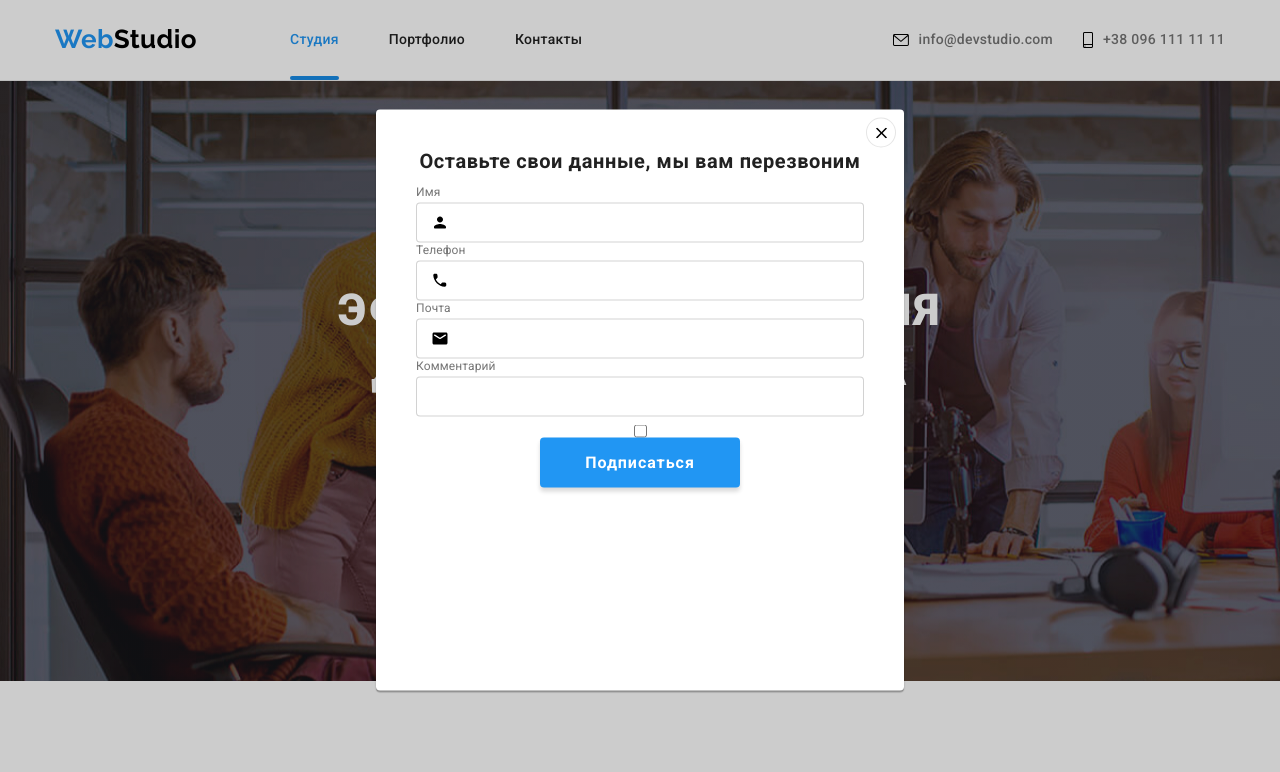
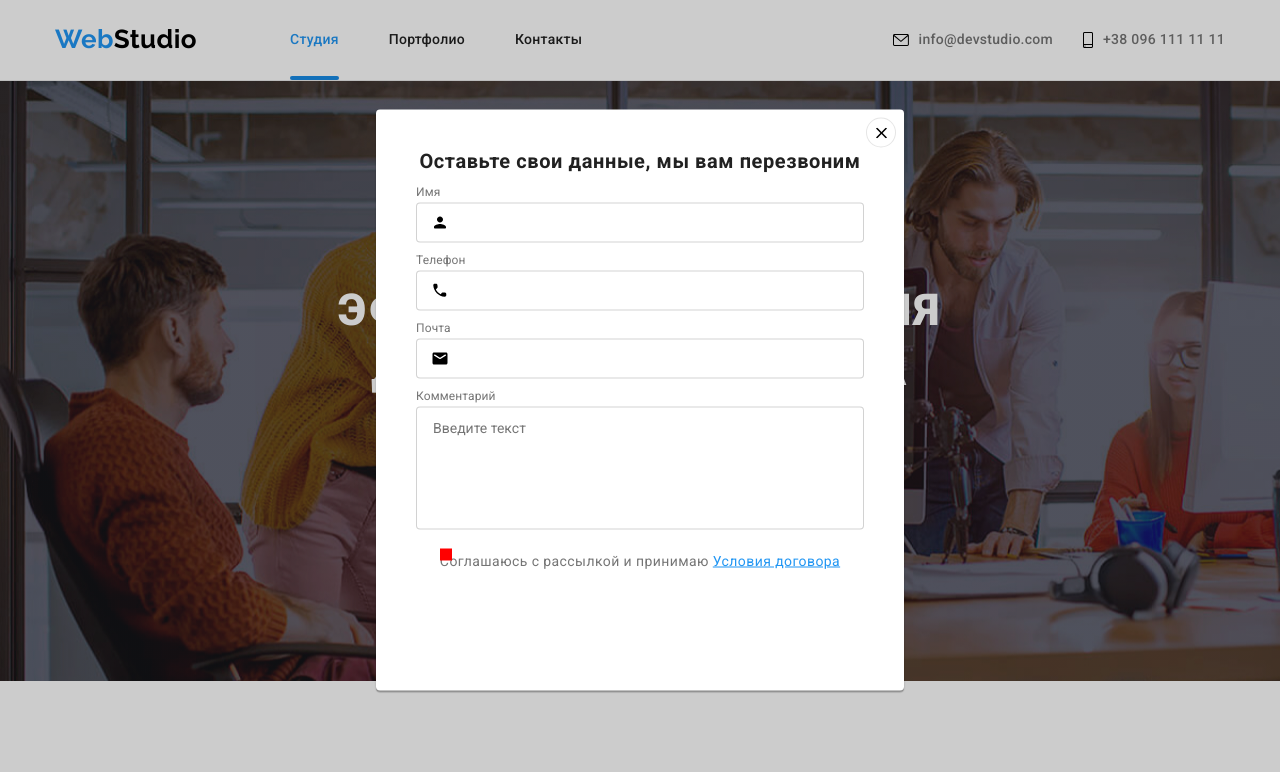
Before and after one commit to Mark-Y-GIT/goit-markup-hw-06, a plain HTML site: page index.html in a window 1280 px wide. Shown: the top 772 px of the page. Drawn offline with nearby package versions, Linux system fonts and the light colour scheme.

Commit message:
поправить чекбокс

```diff
--- a/css/styles.css
+++ b/css/styles.css
@@ -879,6 +879,17 @@ header .logo {
 
 .form-input {
   position: relative;
+  width: 100%;
+  transition: fill 250ms cubic-bezier(0.4, 0, 0.2, 1);
+}
+
+.form-input {
+  margin-bottom: 10px;
+}
+.form-input.text-area {
+  margin-bottom: 0px;
+  height: 122px;
+  margin-bottom: 20px;
 }
 
 .form-input .icon {
@@ -891,15 +902,77 @@ header .logo {
 
 textarea {
   resize: none;
+  padding: 12px 16px;
 }
 
 .modal-input {
   position: relative;
-
-  width: 448px;
+  width: 100%;
   height: 40px;
   border: 1px solid rgba(33, 33, 33, 0.2);
 
   border-radius: 4px;
   padding-left: 42px;
+  transition: fill 250ms cubic-bezier(0.4, 0, 0.2, 1),
+    border-color 250ms cubic-bezier(0.4, 0, 0.2, 1);
 }
+
+.modal-input:hover,
+.modal-input:focus,
+.modal-textarea:focus,
+.modal-textarea:hover,
+.form-input:hover,
+.form-input:focus {
+  fill: var(--accent-color);
+  border-color: var(--accent-color);
+  outline-color: var(--accent-color);
+}
+
+.form-input:focus-within {
+  fill: var(--accent-color);
+}
+
+.modal-textarea {
+  width: 100%;
+
+  border: 1px solid rgba(33, 33, 33, 0.2);
+  box-sizing: border-box;
+  border-radius: 4px;
+
+  transition: fill 250ms cubic-bezier(0.4, 0, 0.2, 1),
+    border-color 250ms cubic-bezier(0.4, 0, 0.2, 1);
+}
+
+.checkbox-wrap {
+  position: relative;
+  font-size: 14px;
+  line-height: 24px;
+  /* identical to box height, or 171% */
+  letter-spacing: 0.03em;
+  color: #757575;
+}
+
+.checkbox-wrap .link {
+  font-size: 14px;
+  line-height: 1.7;
+  /* identical to box height, or 171% */
+  letter-spacing: 0.03em;
+  text-decoration-line: underline;
+  color: var(--accent-color);
+}
+.conditions-checkbox {
+  position: absolute;
+  top: 0;
+  left: 0;
+  -webkit-appearance: none;
+  -moz-appearance: none;
+  appearance: none;
+}
+
+.check-icon {
+  position: absolute;
+  width: 12px;
+  height: 12px;
+  background-color: red;
+  margin-right: 7px;
+}
--- a/index.html
+++ b/index.html
@@ -661,19 +661,29 @@
 
           <label for="conditions" class="form-label">Комментарий</label>
 
-          <div class="form-input">
+          <div class="form-input text-area">
             <textarea
-              class="modal-input modal-textarea"
+              class="modal-textarea"
               name="feedback"
               rows="6"
-              placeholder=" "
+              placeholder="Введите текст"
               id="conditions"
             ></textarea>
           </div>
+          <div class="checkbox-wrap">
+            <label>
+              <input
+                class="conditions-checkbox"
+                type="checkbox"
+                name="conditions-checkbox"
+                id="conditions-checkbox"
+              /><span class="check-icon"></span>Соглашаюсь с рассылкой и
+              принимаю
+            </label>
+            <a href="" class="link">Условия договора</a>
+          </div>
 
-          <input type="checkbox" name="conditions" />
-
-          <button class="footer-button" type="submit">Подписаться</button>
+          <!-- <button class="footer-button" type="submit">Подписаться</button> -->
         </form>
       </div>
     </div>
```
